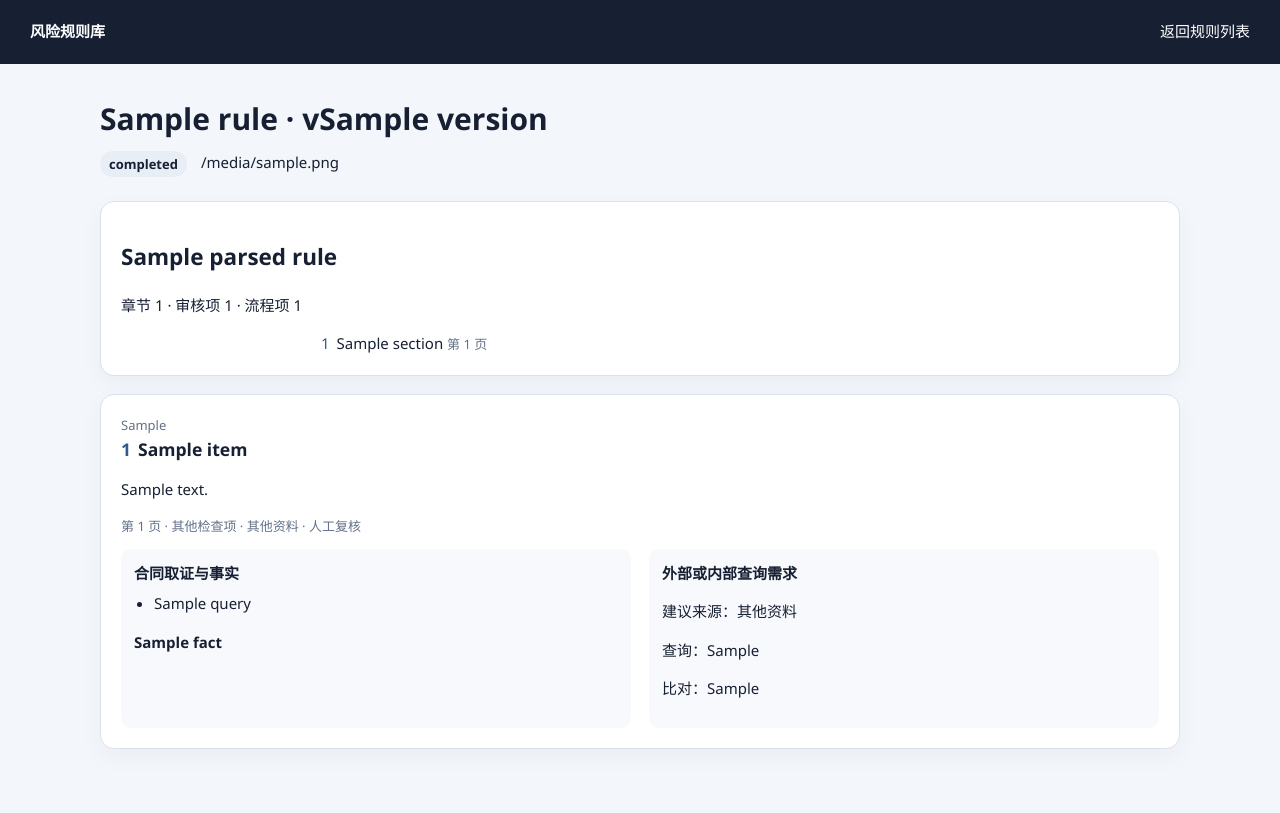
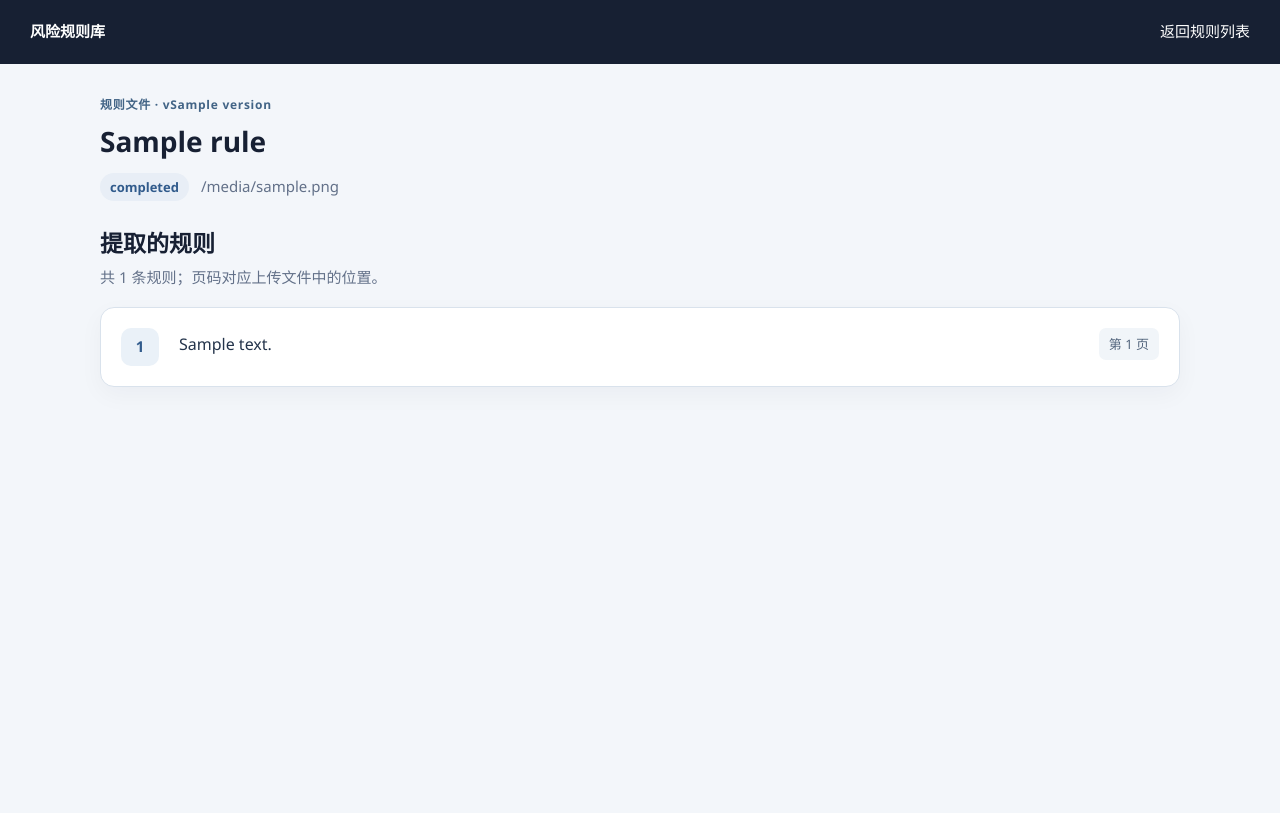
Before and after one commit to haowenj/contract_risk_review, a FastAPI app: template app/templates/rule_set_detail.html in a window 1280 px wide. After the commit the page ends 387 px from the top, so only its background shows below. Run offline with FastAPI, Linux system fonts and the light colour scheme; the template is opened without the code that fills it: most values are stand-ins (such as "Sample title", 1, 10 or a date in 2020); parts of the project's set-up code (start-up, migrations or seed data) failed here and were passed over.

Commit message:
feat: simplify extracted rule preview

```diff
--- a/app/templates/rule_set_detail.html
+++ b/app/templates/rule_set_detail.html
@@ -6,46 +6,65 @@
   <title>{{ rule_set.name }} · 风险规则库</title>
   <style>
     :root { color:#172033; background:#f3f6fa; font:15px/1.55 "Avenir Next","Segoe UI",sans-serif; }
-    * { box-sizing:border-box; } body{margin:0} a{color:#315b8c}.topbar{min-height:64px;padding:0 30px;background:#172033;color:white;display:flex;align-items:center;justify-content:space-between}.topbar a{color:white;text-decoration:none}
-    main{width:min(1080px,calc(100% - 40px));margin:32px auto 64px}h1{margin:0}.muted{color:#637189}.meta{display:flex;gap:14px;flex-wrap:wrap;margin:8px 0 24px}.badge{padding:3px 9px;border-radius:999px;background:#e8eef6;font-size:13px}.panel,.item{border:1px solid #d9e2ec;border-radius:14px;background:white;box-shadow:0 8px 24px #1020380a}.panel{padding:20px;margin:18px 0}.item{padding:20px;margin:12px 0}.item h3{margin:0 0 8px}.source-number{color:#315b8c;margin-right:7px}.path{color:#637189;font-size:13px}.columns{display:grid;grid-template-columns:1fr 1fr;gap:18px}.group{padding:13px;border-radius:10px;background:#f7f9fc}.group h4{margin:0 0 7px}.group ul{margin:6px 0;padding-left:20px}.warning,.error{padding:12px 14px;border-radius:9px}.warning{background:#fff8e6;color:#92400e}.error{background:#fff1f2;color:#b91c1c}.actions{margin:20px 0}button{border:0;border-radius:8px;padding:10px 15px;background:#172033;color:white;font:inherit;cursor:pointer}.status{font-weight:700}.pages{color:#637189;font-size:13px}@media(max-width:720px){.columns{grid-template-columns:1fr}main{width:calc(100% - 24px)}}
+    * { box-sizing:border-box; }
+    body { margin:0; }
+    a { color:#315b8c; }
+    .topbar { min-height:64px; padding:0 30px; background:#172033; color:white; display:flex; align-items:center; justify-content:space-between; gap:16px; }
+    .topbar a { color:white; text-decoration:none; }
+    main { width:min(1080px,calc(100% - 40px)); margin:32px auto 64px; }
+    h1,h2,h3,p { margin-top:0; }
+    .page-title { margin-bottom:25px; }
+    .page-title h1 { margin:5px 0 10px; font-size:28px; overflow-wrap:anywhere; }
+    .eyebrow { color:#426486; font-size:12px; font-weight:750; letter-spacing:.06em; }
+    .meta { display:flex; align-items:center; gap:12px; flex-wrap:wrap; color:#637189; overflow-wrap:anywhere; }
+    .badge { display:inline-block; padding:4px 10px; border-radius:999px; background:#e8eef6; color:#315b8c; font-size:13px; font-weight:700; white-space:nowrap; }
+    .panel,.rule-card { border:1px solid #d9e2ec; border-radius:14px; background:white; box-shadow:0 8px 24px #1020380a; }
+    .panel { padding:22px; }
+    .error { padding:13px 15px; border-radius:9px; background:#fff1f2; color:#b91c1c; }
+    .muted { color:#637189; }
+    .list-heading { display:flex; justify-content:space-between; align-items:center; gap:20px; margin-bottom:18px; }
+    .list-heading h2 { margin:0 0 4px; font-size:23px; }
+    .list-heading p { margin:0; }
+    .actions { flex-shrink:0; }
+    .button,button { display:inline-block; border:0; border-radius:8px; padding:10px 16px; background:#172033; color:white; font:inherit; text-decoration:none; cursor:pointer; }
+    .rule-list { list-style:none; margin:0; padding:0; display:grid; gap:12px; }
+    .rule-card { display:grid; grid-template-columns:42px minmax(0,1fr) auto; gap:16px; align-items:start; padding:20px; }
+    .ordinal { display:flex; align-items:center; justify-content:center; width:38px; height:38px; border-radius:10px; background:#eaf1f8; color:#315b8c; font-weight:750; }
+    .rule-copy { min-width:0; }
+    .rule-text { margin:4px 0 0; color:#24344b; font-size:16px; line-height:1.6; white-space:pre-wrap; overflow-wrap:anywhere; }
+    .pages { padding:6px 10px; border-radius:7px; background:#f1f5f9; color:#53657d; font-size:13px; white-space:nowrap; }
+    @media(max-width:720px) { .topbar{padding:0 18px} main{width:calc(100% - 24px)} .list-heading{align-items:flex-start;flex-direction:column} .rule-card{grid-template-columns:38px 1fr;gap:10px;padding:16px} .pages{grid-column:2;justify-self:start} }
   </style>
 </head>
 <body data-rule-set-id="{{ rule_set.rule_set_id }}" data-status="{{ rule_set.status }}">
   <header class="topbar"><strong>风险规则库</strong><a href="/rule-sets">返回规则列表</a></header>
   <main>
     {% set status_labels = {'queued':'排队中','processing':'解析中','draft':'待确认启用','active':'已启用','failed':'解析失败'} %}
-    {% set kind_labels = {'review_check':'审核项','process_control':'流程控制项'} %}
-    {% set scope_labels = {'contract':'合同内容','internal_material':'内部资料','external_query':'外部查询','hybrid':'合同与补充资料'} %}
-    {% set mode_labels = {'automatic_structure_check':'结构检查','threshold_required':'需要阈值判断','expert_review':'人工复核','query_and_compare':'查询并比对'} %}
-    {% set source_labels = {'public_query':'公开信息','internal_material':'内部资料','professional_database':'专业数据库','expert_opinion':'专家意见'} %}
-    <h1>{{ rule_set.name }} · v{{ rule_set.version }}</h1>
-    <div class="meta"><span class="badge status">{{ status_labels.get(rule_set.status, rule_set.status) }}</span><span>{{ rule_set.source_filename }}</span></div>
+    <div class="page-title">
+      <div class="eyebrow">规则文件 · v{{ rule_set.version }}</div>
+      <h1>{{ rule_set.name }}</h1>
+      <div class="meta"><span class="badge">{{ status_labels.get(rule_set.status, rule_set.status) }}</span><span>{{ rule_set.source_filename }}</span></div>
+    </div>
     {% if rule_set.status in ['queued', 'processing'] %}
-      <section class="panel"><strong>正在解析规则文件…</strong><p class="muted">页面会自动刷新，完成后可预览并启用。</p></section>
+      <section class="panel"><strong>正在解析规则文件…</strong><p class="muted">页面会自动刷新，完成后可查看提取的规则。</p></section>
     {% elif rule_set.status == 'failed' %}
       <div class="error" role="alert">{{ rule_set.error_message or '规则文件解析失败，请检查文件内容后重试。' }}</div>
     {% else %}
-      {% set parsed = rule_set.parsed_rules %}
-      <section class="panel">
-        <h2>{{ parsed.document_title }}</h2>
-        <p>章节 {{ parsed.summary.section_count }} · 审核项 {{ parsed.summary.review_item_count }} · 流程项 {{ parsed.summary.process_control_count }}</p>
-        {% for section in parsed.sections %}<div style="margin-left:{{ (section.level - 1) * 20 }}px"><span class="source-number">{{ section.source_number or '' }}</span>{{ section.title }} <span class="pages">第 {{ section.source_pages|join('、') }} 页</span></div>{% endfor %}
-      </section>
-      {% if rule_set.status == 'draft' %}<form class="actions" action="/rule-sets/{{ rule_set.rule_set_id }}/activate" method="post"><button type="submit">确认并启用此版本</button></form>{% endif %}
-      {% if rule_set.status == 'active' %}<section class="panel"><strong>这套规则已启用，可以用于合同校验。</strong><p><a href="/">前往合同校验</a></p></section>{% endif %}
-      {% for warning in parsed.warnings or [] %}<p class="warning">{{ warning }}</p>{% endfor %}
-      {% for item in parsed.review_items %}
-        <article class="item">
-          <div class="path">{{ item.section_path|join(' / ') }}</div>
-          <h3><span class="source-number">{{ item.source_number or '' }}</span>{{ item.name }}</h3>
-          <p>{{ item.rule_text }}</p>
-          <p class="pages">第 {{ item.source_pages|join('、') }} 页 · {{ kind_labels.get(item.item_kind, '其他检查项') }} · {{ scope_labels.get(item.evidence_scope, '其他资料') }} · {{ mode_labels.get(item.decision_mode, '人工复核') }}</p>
-          <div class="columns">
-            <section class="group"><h4>合同取证与事实</h4><ul>{% for query in item.retrieval_queries %}<li>{{ query }}</li>{% endfor %}</ul>{% for fact in item.fact_requirements %}<p><strong>{{ fact.label }}</strong>{% if fact.required %}（必填）{% endif %}</p>{% else %}<p class="muted">无结构化事实要求</p>{% endfor %}</section>
-            <section class="group"><h4>外部或内部查询需求</h4>{% for research in item.research_requirements %}<p>建议来源：{{ source_labels.get(research.source_type, '其他资料') }}</p><p>查询：{{ research.query_topics|join('、') }}</p><p>比对：{{ research.comparison_points|join('、') }}</p>{% else %}<p class="muted">无需额外查询</p>{% endfor %}</section>
-          </div>
-        </article>
-      {% endfor %}
+      {% set items = rule_set.parsed_rules.review_items %}
+      <div class="list-heading">
+        <div><h2>提取的规则</h2><p class="muted">共 {{ items|length }} 条规则；页码对应上传文件中的位置。</p></div>
+        {% if rule_set.status == 'draft' %}<form class="actions" action="/rule-sets/{{ rule_set.rule_set_id }}/activate" method="post"><button type="submit">确认并启用此版本</button></form>{% endif %}
+        {% if rule_set.status == 'active' %}<a class="button actions" href="/">前往合同校验</a>{% endif %}
+      </div>
+      <ol class="rule-list">
+        {% for item in items %}
+          <li class="rule-card">
+            <span class="ordinal">{{ loop.index }}</span>
+            <div class="rule-copy"><p class="rule-text">{{ item.rule_text or item.name }}</p></div>
+            <span class="pages">{% if item.source_pages %}第 {{ item.source_pages|join('、') }} 页{% else %}页码未识别{% endif %}</span>
+          </li>
+        {% else %}<li class="panel muted">未提取到规则，请检查原文件。</li>{% endfor %}
+      </ol>
     {% endif %}
   </main>
   <script>
```
Also changed, not shown: tests/test_app_rule_sets.py (+14 -10 lines).
